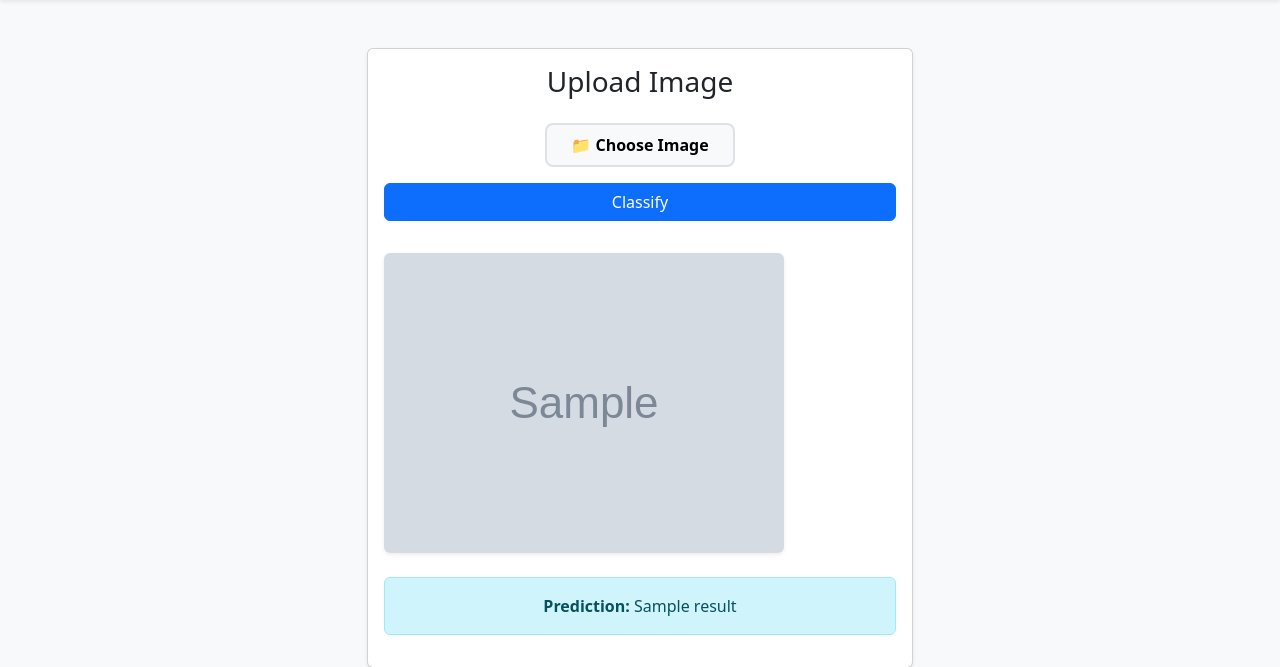
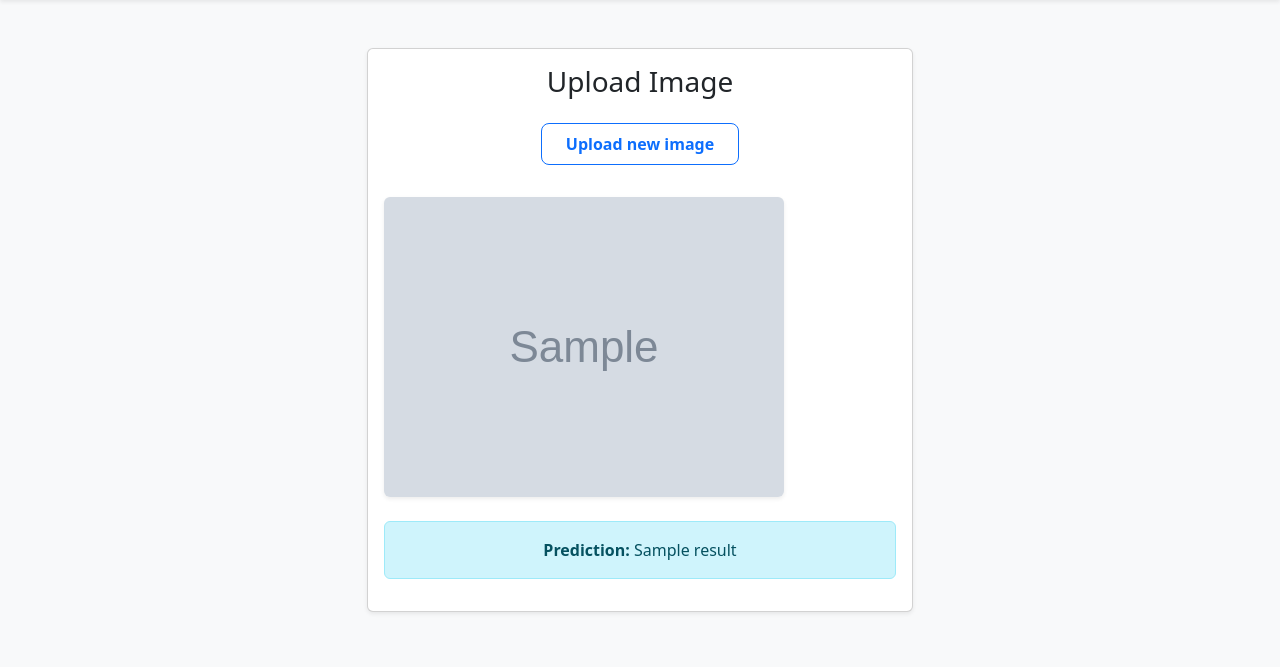
Before and after one commit to filipkampic/car-damage-classification-ruap, a Django app: template classifier/templates/classify.html in a window 1280 px wide. Shown: the part 56-723 px from the top of the page. Run offline with Django 5.2, Linux system fonts and the light colour scheme; the template is opened without the code that fills it: most values are stand-ins (such as "Sample title", 1, 10 or a date in 2020); grey boxes marked "Sample" are stand-in pictures; parts of the project's set-up code (start-up, migrations or seed data) failed here and were passed over.

Commit message:
Improve image upload UX and post-classification flow

```diff
--- a/classifier/templates/classify.html
+++ b/classifier/templates/classify.html
@@ -59,6 +59,7 @@
 
                         <h3 class="text-center mb-4">Upload Image</h3>
 
+                        {% if not result %}
                         <form method="POST" enctype="multipart/form-data">
                             {% csrf_token %}
 
@@ -72,7 +73,16 @@
                             </div>
 
                             <button id="submitBtn" type="submit" class="btn btn-primary w-100">Classify</button>
-                        </form>
+                            </form>
+                            {% else %}
+                            <div class="text-center mt-4">
+                                <a href="{% url 'classify' %}"
+                                class="btn btn-outline-primary px-4 py-2 rounded-3"
+                                style="font-weight: 600;">
+                                    Upload new image
+                                </a>
+                            </div>
+                            {% endif %}
 
                         <img id="preview" src="#" alt="Image preview" class="img-fluid mt-3 d-none rounded shadow-sm">
                         <p id="fileName" class="text-muted small mt-2"></p>
```
